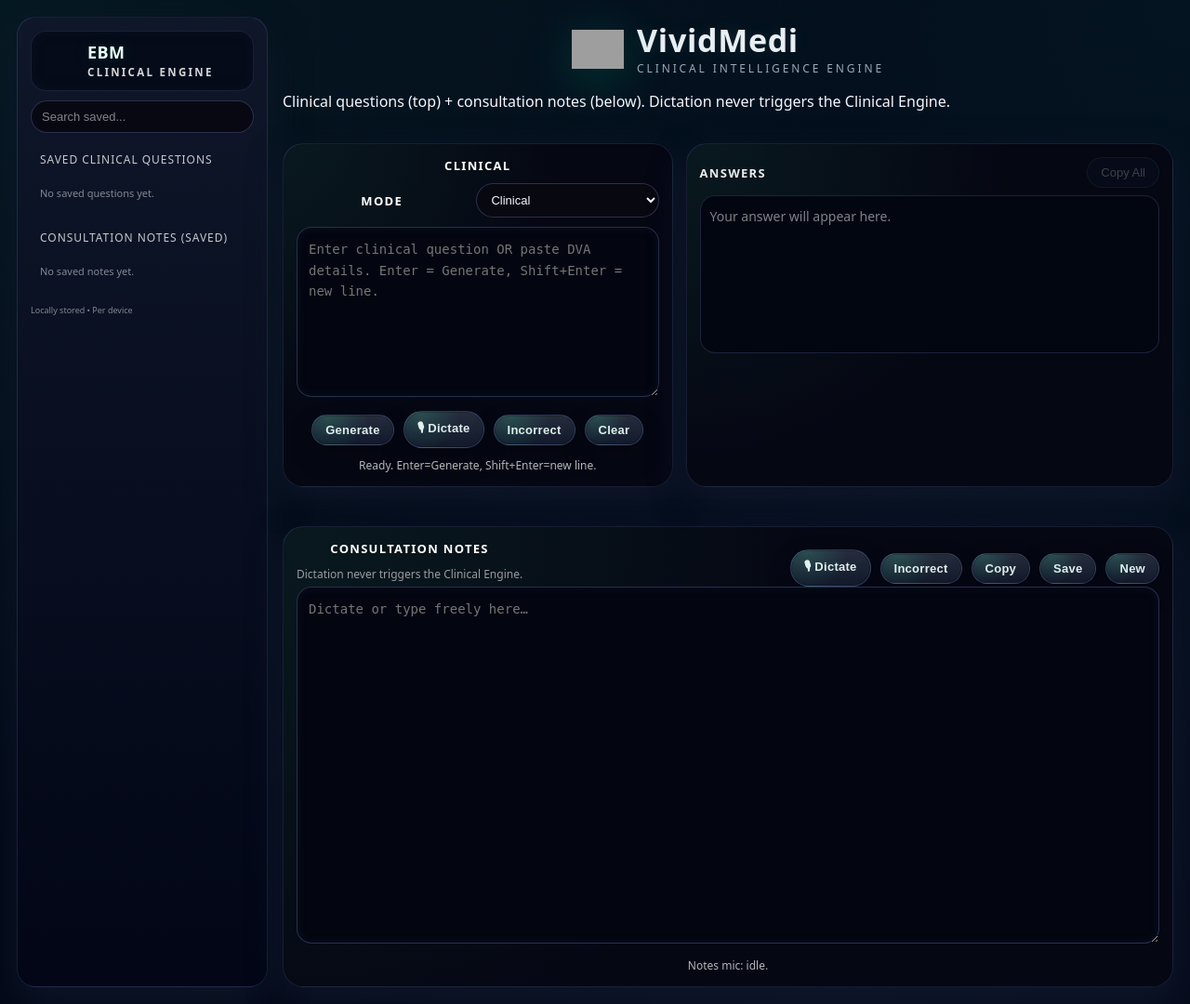
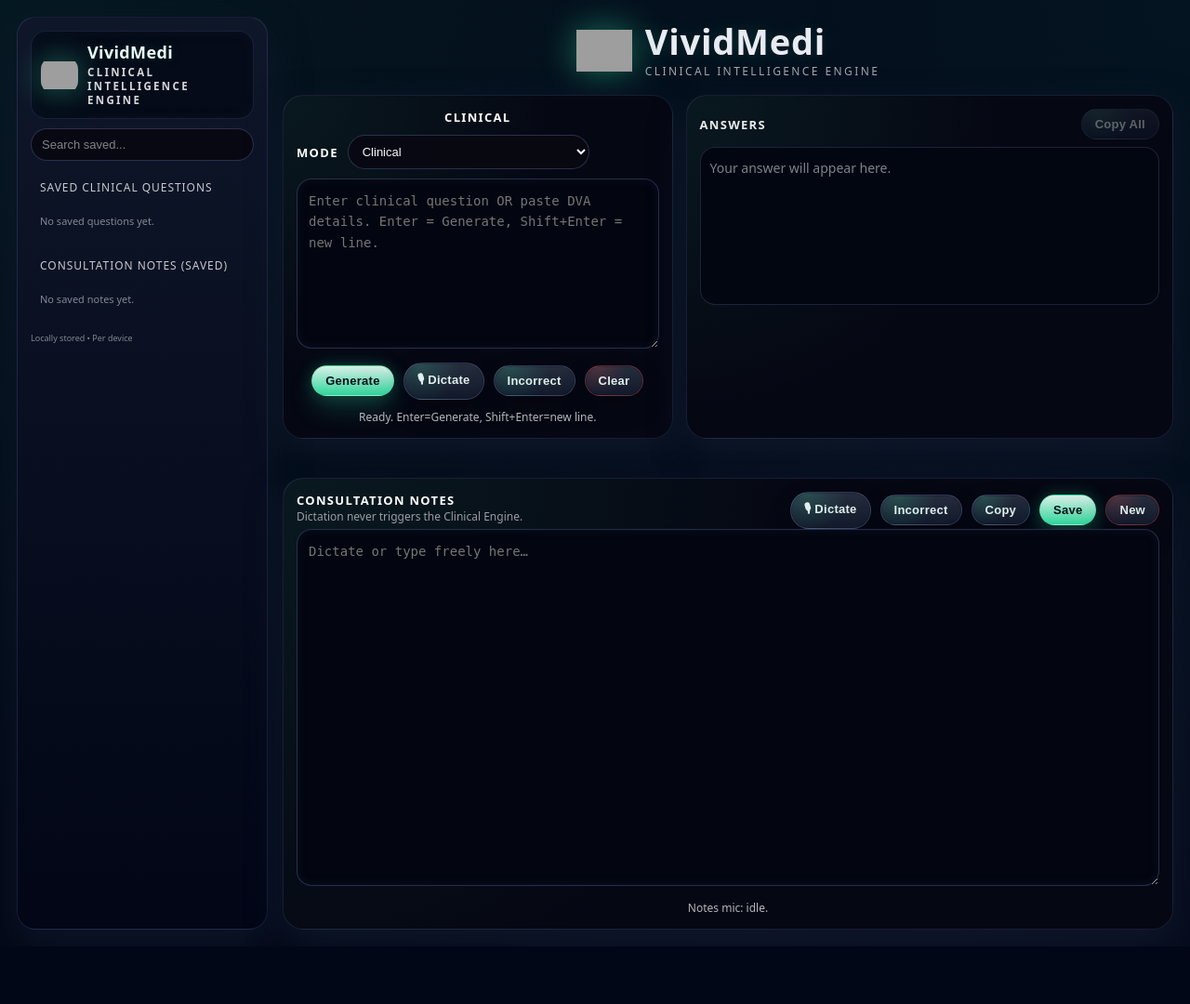
Before and after one commit to mitties2020/clinical-qa, a Flask app: page / in a window 1280 px wide. Shown: the whole page at 93% size. After the commit the page ends 1018 px from the top, so only its background shows below. Run offline with Flask 3, Linux system fonts and the light colour scheme; grey boxes are pictures that could not be loaded.

Commit message:
index.html
Updated the title and brand information in the HTML template. Removed unnecessary styles and comments, and adjusted button classes for consistency.

```diff
--- a/templates/index.html
+++ b/templates/index.html
@@ -2,64 +2,9 @@
 <html lang="en">
 <head>
   <meta charset="UTF-8" />
-  <title>Clinical Engine</title>
+  <title>VividMedi – Clinical Intelligence Engine</title>
   <meta name="viewport" content="width=device-width, initial-scale=1.0" />
   <link rel="stylesheet" href="{{ url_for('static', filename='style.css') }}">
-
-  <!-- VividMedi brand header styles (only affects the top header area) -->
-  <style>
-    .brand-header{
-      display:flex;
-      align-items:center;
-      justify-content:center;
-      gap:14px;
-      padding-top:2px;
-      padding-bottom:2px;
-    }
-    .brand-header__logo{
-      height:42px;
-      width:auto;
-      display:block;
-      filter: drop-shadow(0 10px 26px rgba(0, 255, 180, 0.18));
-      user-select:none;
-      -webkit-user-drag:none;
-    }
-    .brand-header__text{
-      display:flex;
-      flex-direction:column;
-      line-height:1.05;
-      text-align:left;
-    }
-    .brand-header__name{
-      font-size:34px;
-      font-weight:700;
-      letter-spacing:0.02em;
-      color: rgba(245, 250, 255, 0.95);
-      text-shadow: 0 0 18px rgba(80, 255, 200, 0.10);
-    }
-    .brand-header__tagline{
-      margin-top:6px;
-      font-size:12px;
-      letter-spacing:0.24em;
-      text-transform:uppercase;
-      color: rgba(185, 205, 215, 0.82);
-    }
-    @media (max-width: 520px){
-      .brand-header{
-        gap:10px;
-      }
-      .brand-header__logo{
-        height:36px;
-      }
-      .brand-header__name{
-        font-size:28px;
-      }
-      .brand-header__tagline{
-        font-size:11px;
-        letter-spacing:0.20em;
-      }
-    }
-  </style>
 </head>
 
 <body>
@@ -71,10 +16,10 @@
         <aside class="sidebar">
           <div class="sidebar-header">
             <div class="sidebar-brand">
-              <div class="brand-logo"></div>
+              <img class="brand-logo" src="{{ url_for('static', filename='assets/vividmedi-icon.svg') }}" alt="VividMedi" />
               <div class="brand-text">
-                <div class="brand-title">EBM</div>
-                <div class="sidebar-title">Clinical Engine</div>
+                <div class="brand-title">VividMedi</div>
+                <div class="sidebar-title">Clinical Intelligence Engine</div>
               </div>
             </div>
 
@@ -95,32 +40,24 @@
         <!-- MAIN -->
         <div class="main-region">
           <header class="header">
-            <!-- Replaced CLINICAL ENGINE with logo + modern wordmark -->
             <div class="brand-header">
-              <!-- Put your logo at: /static/assets/vividmedi-logo.svg (or .png) -->
-              <img
-                class="brand-header__logo"
-                src="{{ url_for('static', filename='assets/vividmedi-logo.svg') }}"
-                alt="VividMedi"
-              />
+              <img class="brand-header__logo" src="{{ url_for('static', filename='assets/vividmedi-icon.svg') }}" alt="VividMedi" />
               <div class="brand-header__text">
                 <div class="brand-header__name">VividMedi</div>
                 <div class="brand-header__tagline">Clinical Intelligence Engine</div>
               </div>
             </div>
-
-            <p class="subtitle">Clinical questions (top) + consultation notes (below). Dictation never triggers the Clinical Engine.</p>
+            <!-- ✅ Removed the sentence completely -->
           </header>
 
           <!-- TOP ROW -->
           <main class="grid">
             <!-- QUESTION -->
             <section class="card input-card">
-              <!-- Changed Clinical Question -> Clinical -->
               <label class="label" for="clinicalQuestion">Clinical</label>
 
               <div style="display:flex; gap:10px; align-items:center; margin-bottom:10px;">
-                <label class="label" style="margin:0;">Mode</label>
+                <label class="label" style="margin:0; text-align:left; width:auto;">Mode</label>
                 <select id="modeSelect" class="topic-search" style="max-width:260px;">
                   <option value="clinical" selected>Clinical</option>
                   <option value="dva_new">DVA D0904 (New referral)</option>
@@ -135,11 +72,11 @@
                 placeholder="Enter clinical question OR paste DVA details. Enter = Generate, Shift+Enter = new line."
               ></textarea>
 
-              <div class="actions actions-compact">
-                <button id="generateBtn" class="btn btn-compact" type="button">Generate</button>
-                <button id="dictateQuestionBtn" class="btn btn-compact" type="button">🎙 Dictate</button>
-                <button id="incorrectQuestionBtn" class="btn btn-compact" type="button">Incorrect</button>
-                <button id="clearQuestionBtn" class="btn btn-compact" type="button">Clear</button>
+              <div class="actions-compact">
+                <button id="generateBtn" class="btn btn-primary" type="button">Generate</button>
+                <button id="dictateQuestionBtn" class="btn" type="button">🎙 Dictate</button>
+                <button id="incorrectQuestionBtn" class="btn" type="button">Incorrect</button>
+                <button id="clearQuestionBtn" class="btn btn-danger" type="button">Clear</button>
               </div>
 
               <div id="qStatus" class="mic-status">Question mic: idle</div>
@@ -150,7 +87,7 @@
               <div class="output-header">
                 <div class="output-header-flex">
                   <h2 class="output-title-inline">Answers</h2>
-                  <button id="copyAllBtn" class="copy-btn main-copy-btn" disabled type="button">Copy All</button>
+                  <button id="copyAllBtn" class="btn" disabled type="button">Copy All</button>
                 </div>
               </div>
 
@@ -171,16 +108,16 @@
           <section class="card wr-card">
             <div class="wr-head">
               <div>
-                <div class="label wr-label">Consultation Notes</div>
+                <div class="label" style="text-align:left; margin:0;">Consultation Notes</div>
                 <div class="wr-sub">Dictation never triggers the Clinical Engine.</div>
               </div>
 
-              <div class="actions actions-compact">
-                <button id="dictateWrBtn" class="btn btn-compact" type="button">🎙 Dictate</button>
-                <button id="incorrectWrBtn" class="btn btn-compact" type="button">Incorrect</button>
-                <button id="copyWrBtn" class="btn btn-compact" type="button">Copy</button>
-                <button id="saveWrBtn" class="btn btn-compact" type="button">Save</button>
-                <button id="newWrBtn" class="btn btn-compact" type="button">New</button>
+              <div class="actions-compact" style="justify-content:flex-end; margin-top:0;">
+                <button id="dictateWrBtn" class="btn" type="button">🎙 Dictate</button>
+                <button id="incorrectWrBtn" class="btn" type="button">Incorrect</button>
+                <button id="copyWrBtn" class="btn" type="button">Copy</button>
+                <button id="saveWrBtn" class="btn btn-primary" type="button">Save</button>
+                <button id="newWrBtn" class="btn btn-danger" type="button">New</button>
               </div>
             </div>
 
@@ -294,7 +231,7 @@ window.addEventListener("DOMContentLoaded", () => {
       <div class="section">
         <div class="section-header static">
           <span>${escapeHtml("DVA Audit (D0904)")}</span>
-          <button class="section-copy-btn copy-btn" data-target="dva-meta" type="button">Copy</button>
+          <button class="btn section-copy-btn" data-target="dva-meta" type="button">Copy</button>
         </div>
         <div class="section-body static-body" data-section="dva-meta">
           <div class="answer-line"><b>Referral type:</b> ${escapeHtml(meta.referralType || "unclear")}</div>
@@ -395,7 +332,7 @@ window.addEventListener("DOMContentLoaded", () => {
           <div class="section">
             <div class="section-header static">
               <span>${escapeHtml(sec.title)}</span>
-              <button class="section-copy-btn copy-btn" data-target="${id}" type="button">Copy</button>
+              <button class="btn section-copy-btn" data-target="${id}" type="button">Copy</button>
             </div>
             <div class="section-body static-body" data-section="${id}">
               ${inner}
@@ -406,7 +343,7 @@ window.addEventListener("DOMContentLoaded", () => {
           <div class="section">
             <div class="collapsible-header">
               <button class="collapsible" data-target="${id}" type="button">${escapeHtml(sec.title)}</button>
-              <button class="section-copy-btn copy-btn" data-target="${id}" type="button">Copy</button>
+              <button class="btn section-copy-btn" data-target="${id}" type="button">Copy</button>
             </div>
             <div class="collapsible-content" data-section="${id}" style="display:none;">
               ${inner}
@@ -633,7 +570,6 @@ window.addEventListener("DOMContentLoaded", () => {
       if (data.answer) {
         let raw = data.answer || "";
 
-        // If DVA mode: render meta audit card first, then collapsible clinical sections
         if (mode.startsWith("dva")) {
           const meta = parseDvaMeta(raw);
           raw = stripDvaMeta(raw);
@@ -666,7 +602,6 @@ window.addEventListener("DOMContentLoaded", () => {
 
   generateBtn.addEventListener("click", generate);
 
-  // Enter = Generate, Shift+Enter = newline
   clinicalQuestion.addEventListener("keydown", (e) => {
     if (e.key === "Enter" && !e.shiftKey) {
       e.preventDefault();
@@ -680,7 +615,6 @@ window.addEventListener("DOMContentLoaded", () => {
     await copyText(text);
   });
 
-  // Clear saves Q+A to sidebar (if present)
   clearQuestionBtn.addEventListener("click", () => {
     const q = (clinicalQuestion.value || "").trim();
     const a = (answerEl.innerText || "").trim();
@@ -693,7 +627,6 @@ window.addEventListener("DOMContentLoaded", () => {
     renderSidebar();
   });
 
-  // Notes buttons
   copyWrBtn.addEventListener("click", async () => {
     const text = (wrNote.value || "").trim();
     if (!text) return;
@@ -720,7 +653,6 @@ window.addEventListener("DOMContentLoaded", () => {
     renderSidebar();
   });
 
-  // Dictation (MediaRecorder → /api/transcribe)
   function pickMimeType(){
     const candidates = ["audio/webm;codecs=opus", "audio/webm", "audio/ogg;codecs=opus", "audio/ogg"];
     for (const t of candidates) {
```
